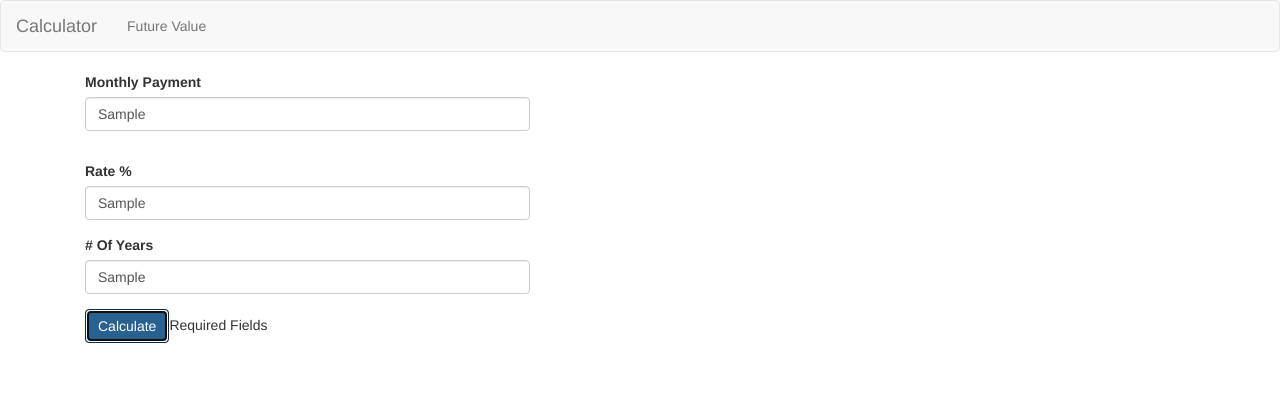
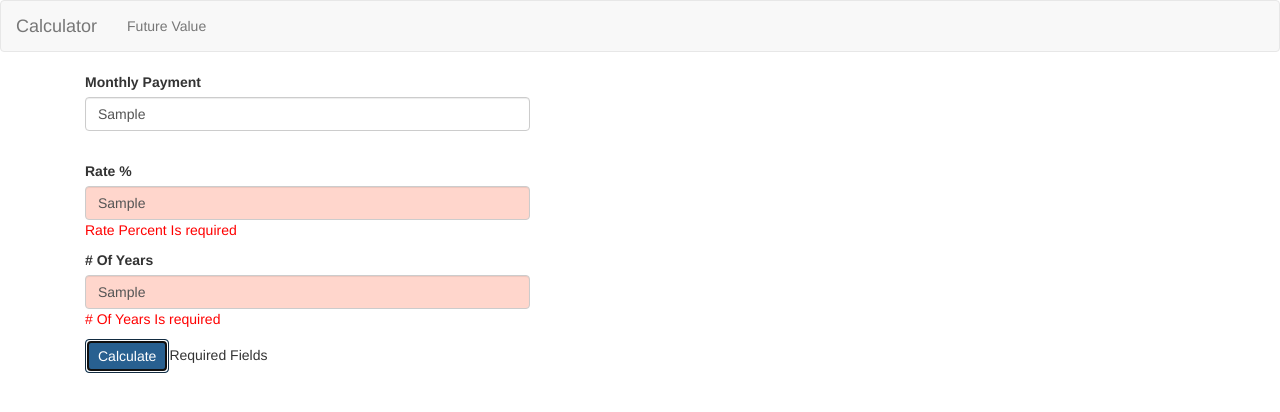
Before and after one commit to maccurt/calculator, an Angular app: page / in a window 1280 px wide. Both pictures are taken after typing "Sample", "Sample", "Sample" into the empty fields and a click on the button "Calculate". Shown: the top 412 px of the page. Built offline with nearby package versions, Linux system fonts and the light colour scheme.

Commit message:
added validation to code future value for required fields

```diff
--- a/src/app/future-value/future-value.component.html
+++ b/src/app/future-value/future-value.component.html
@@ -4,22 +4,29 @@
 
         <div class="form-group" [ngClass]="{'validation-error':showValidationError(monthlyPaymentInput)}">
             <label for="monthlyPayment">Monthly Payment</label>
-            <input id='monthlyPayment' type="text" name='monthlyPaymentInput' maxlength="7" required numeric-input  [(ngModel)]="monthlyPayment"
+            <input id='monthlyPayment' type="text" name='monthlyPaymentInput' maxlength="7" required numeric-input [(ngModel)]="monthlyPayment"
                 #monthlyPaymentInput='ngModel' class="form-control" />
-            <div class='error-message'><span>Monthly Payment Is required</span></div>
-
+            <div class='error-message'>
+                <span>Monthly Payment Is required</span>
+            </div>
         </div>
 
-        <div class="form-group">
+        <div class="form-group" [ngClass]="{'validation-error':showValidationError(ratePercentInput)}">
             <label for="ratePercent">Rate %</label>
-            <input id='ratePercent' type="text" name='ratePercent' maxlength='5' required numeric-input [(ngModel)]="ratePercent" class="form-control"
-            />
+            <input id='ratePercent' type="text" name='ratePercent' maxlength='5' required numeric-input [(ngModel)]="ratePercent" #ratePercentInput='ngModel'
+                class="form-control" />
+            <div class='error-message'>
+                <span>Rate Percent Is required</span>
+            </div>
         </div>
 
-        <div class="form-group">
+        <div class="form-group" [ngClass]="{'validation-error':showValidationError(yearsInput)}">
             <label for="years"># Of Years</label>
-            <input id='years' type="text" name='years' maxlength="2" required numeric-input [(ngModel)]="years" class="form-control"
-            />
+            <input id='years' type="text" name='years' maxlength="2" required numeric-input [(ngModel)]="years" #yearsInput='ngModel'
+                class="form-control" />
+            <div class='error-message'>
+                <span># Of Years Is required</span>
+            </div>
         </div>
 
         <div>
--- a/src/styles.less
+++ b/src/styles.less
@@ -10,12 +10,15 @@
 
 .validation-error {
 
+    input{
+        background-color:  #ffd6cc;
+    }
+
     .error-message{
 
         span{
             color:red;
             display:block;
         }
-
     }
 }
```
